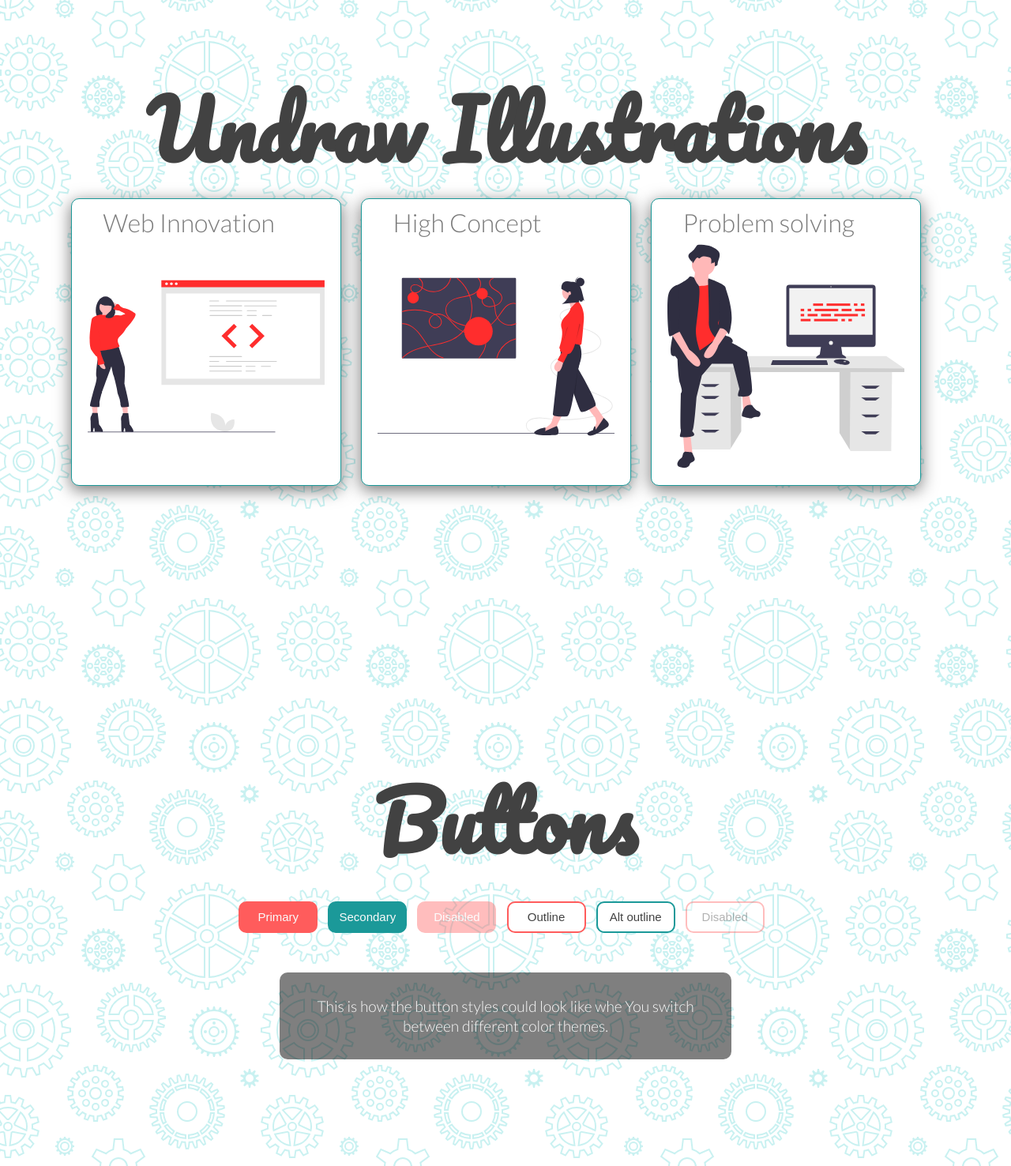
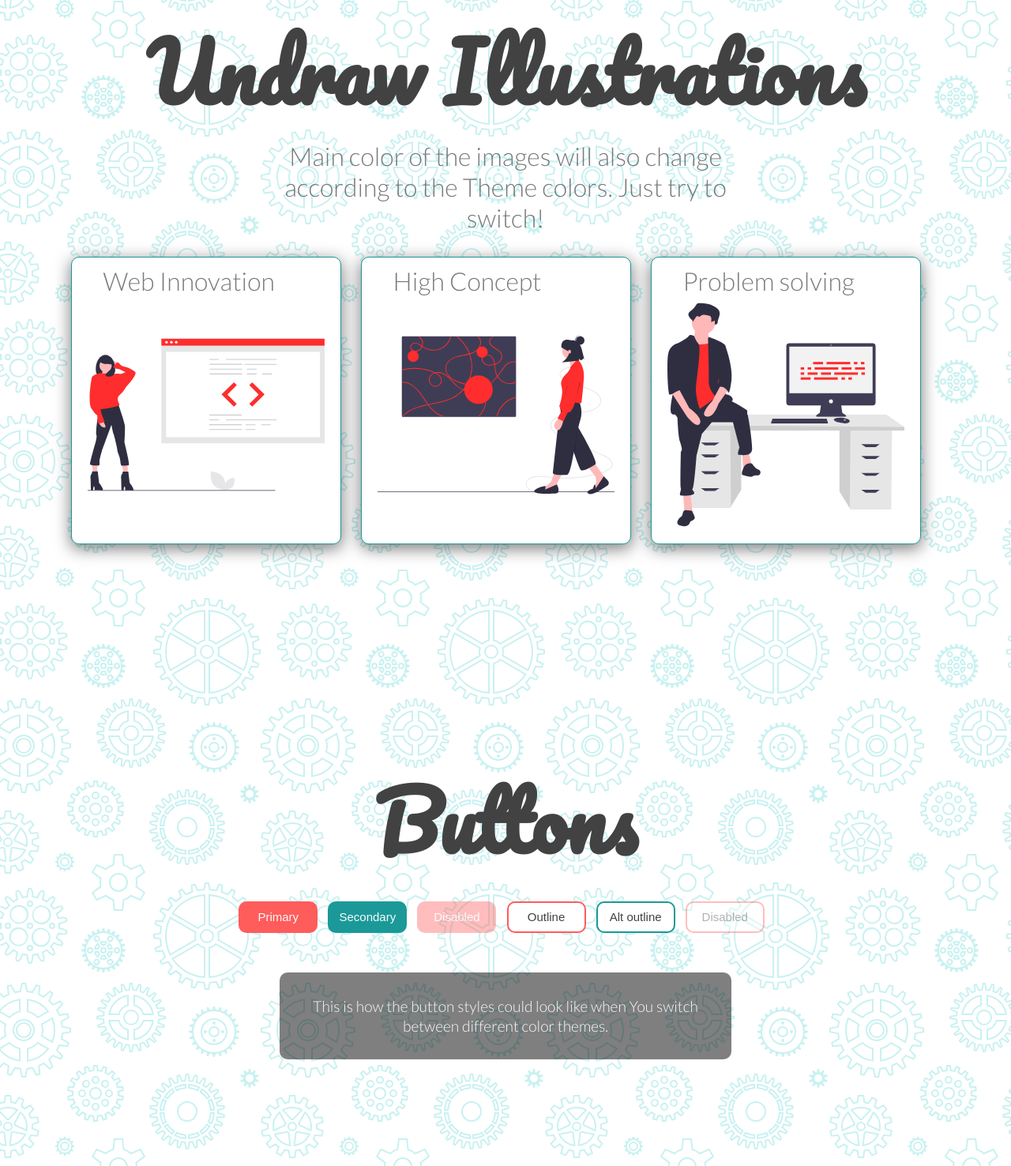
Before and after one commit to MartinKuracka/Light-Dark-mode-Website, a plain HTML site: page index.html in a window 1280 px wide. Shown: the part 896-2372 px from the top of the page at 79% size. Drawn offline with Linux system fonts and the light colour scheme; a web font is replaced by a local one.

Commit message:
minor design alignments

```diff
--- a/index.html
+++ b/index.html
@@ -37,6 +37,9 @@
     <!-- About Section -->
     <section id="about">
         <h1>Undraw Illustrations</h1>
+        <div class="title-group">
+            <h2>Main color of the images will also change according to the Theme colors. Just try to switch!</h2>
+        </div>
         <div class="about-container">
             <div class="image-container">
                 <h2>Web Innovation</h2>
@@ -64,7 +67,7 @@
             <button class="outline" disabled>Disabled</button>
         </div>
         <div class="text-box" id='text-box'>
-            <p>This is how the button styles could look like whe You switch between different color themes.</p>
+            <p>This is how the button styles could look like when You switch between different color themes.</p>
         </div>
     </section>
     <!-- Contact Section -->
--- a/style.css
+++ b/style.css
@@ -106,6 +106,7 @@
   border-radius: 10px;
   padding: 10px 20px;
   margin-right: 25px;
+  margin-top: 30px;
   width: auto;
   background: var(--background);
   box-shadow: var(--box-shadow);
@@ -370,7 +371,6 @@
 
   .image-container {
     width: 60vw;
-    margin-top: 30px;
   }
 
   .img-props {
```
